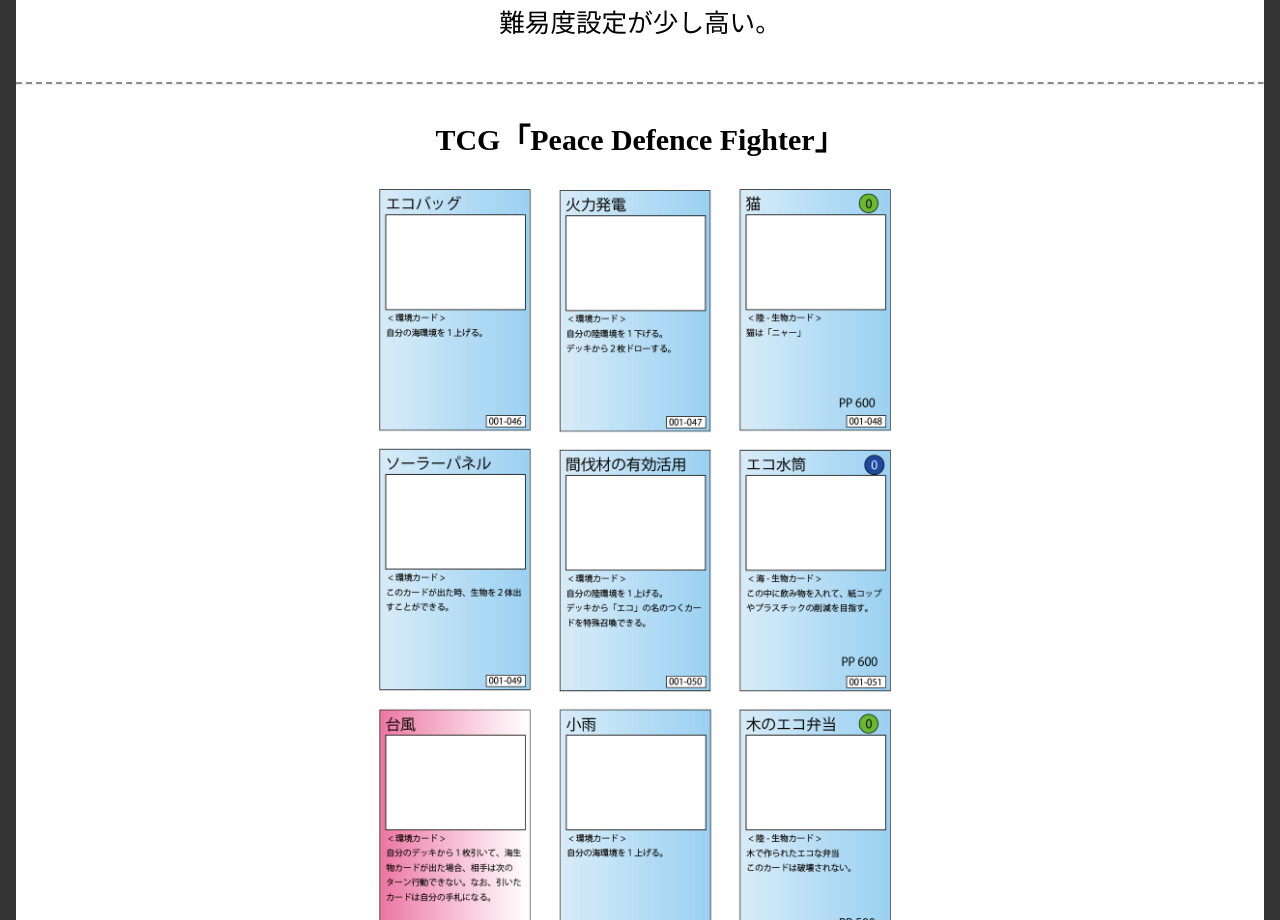
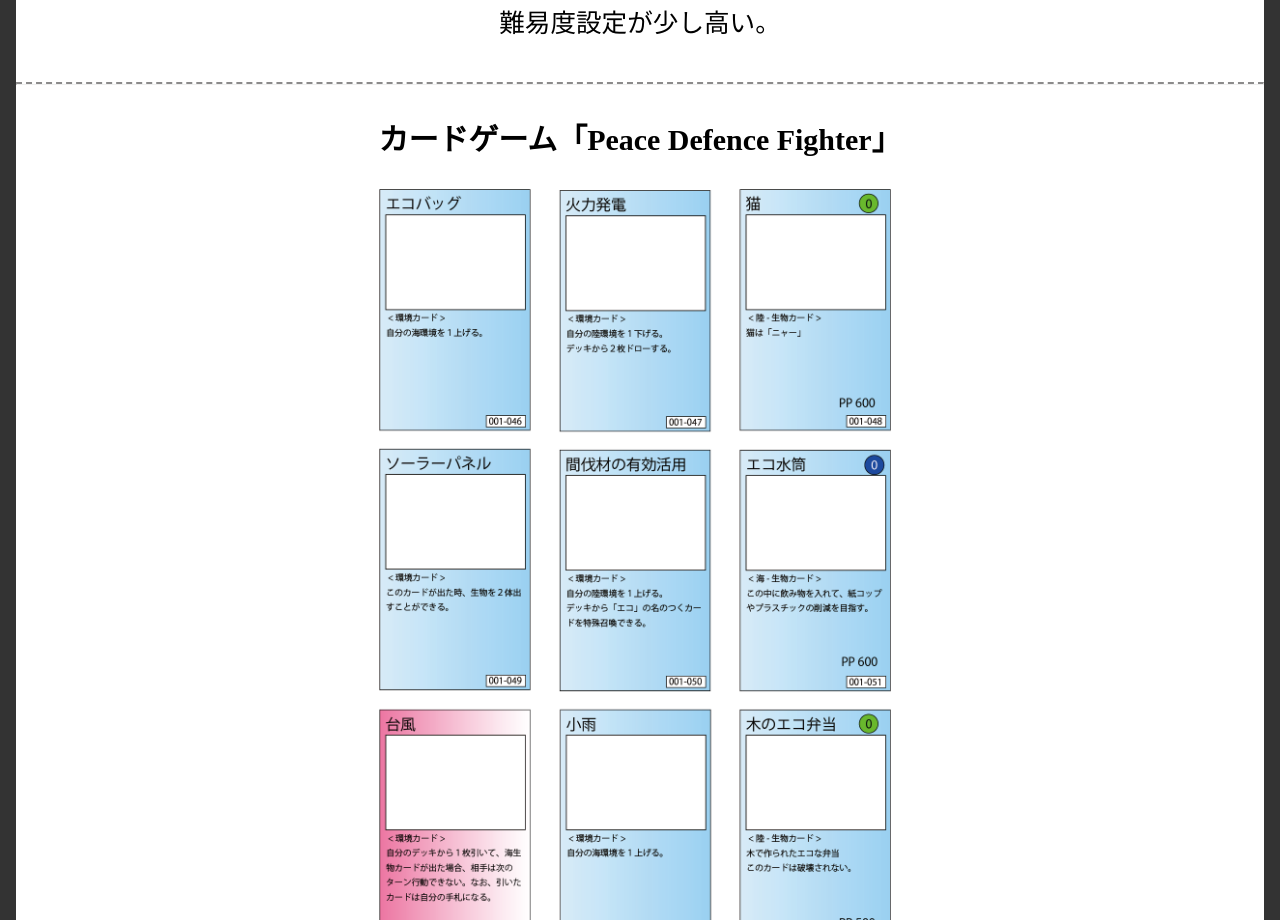
Before and after one commit to Mochichi2003/portfolio, a plain HTML site: page index.html in a window 1280 px wide. Shown: the part 2120-3040 px from the top of the page. Drawn offline with nearby package versions, Linux system fonts and the light colour scheme.

Commit message:
Add files via upload

```diff
--- a/index.html
+++ b/index.html
@@ -48,7 +48,7 @@
                 難易度設定が少し高い。<br>
                 <br>
                 <hr class="point">
-                <h3 class="bold"><a class="normallink" href="img/card1-5.pdf">TCG「Peace Defence Fighter」</a></h3>
+                <h3 class="bold"><a class="normallink" href="pedf/index.html">カードゲーム「Peace Defence Fighter」</a></h3>
                 <img src="img/starter6.png" class="image"><br>
                 SDGsの授業で提案したカードゲーム。<br>
                 ルールからカードまで１から作った。<br>
@@ -93,7 +93,7 @@
                 <h3 class="left"><span class="pp">CSS</span><div class="box"></div><div class="box"></div></h3>
                 基本的な動作はわかるレベル。
                 <h3 class="left"><span class="pp">Javascript</span><div class="box"></div><div class="box"></div><div class="box"></div></h3>
-                プレーンなjavascirptはほぼ理解したものの、jqueryやnode.jsなどはまだ触り始め。
+                プレーンなjavascirptはほぼ理解したものの、<br>jqueryやnode.jsなどはまだ触り始め。
                 <hr class="point">
                 <br>
                 <h2>Programing</h2>
@@ -109,7 +109,7 @@
                 <h3 class="left"><span class="pp">Illustrator</span><div class="box"></div></h3>
                 基本の動作がわかるレベル。高度な絵はかけない。
                 <h3 class="left"><span class="pp">Photoshop</span><div class="box"></div></h3>
-                基本の動作がわかるレベル。簡単なチラシくらいなら作れる。
+                基本の動作がわかるレベル。<br>簡単なチラシくらいなら作れる。
                 <h3 class="left"><span class="pp">spreadsheet</span><div class="box"></div><div class="box"></div><div class="box"></div></h3>
                 VLOOKUP関数が触れるレベル。
                 <br><br>
```
